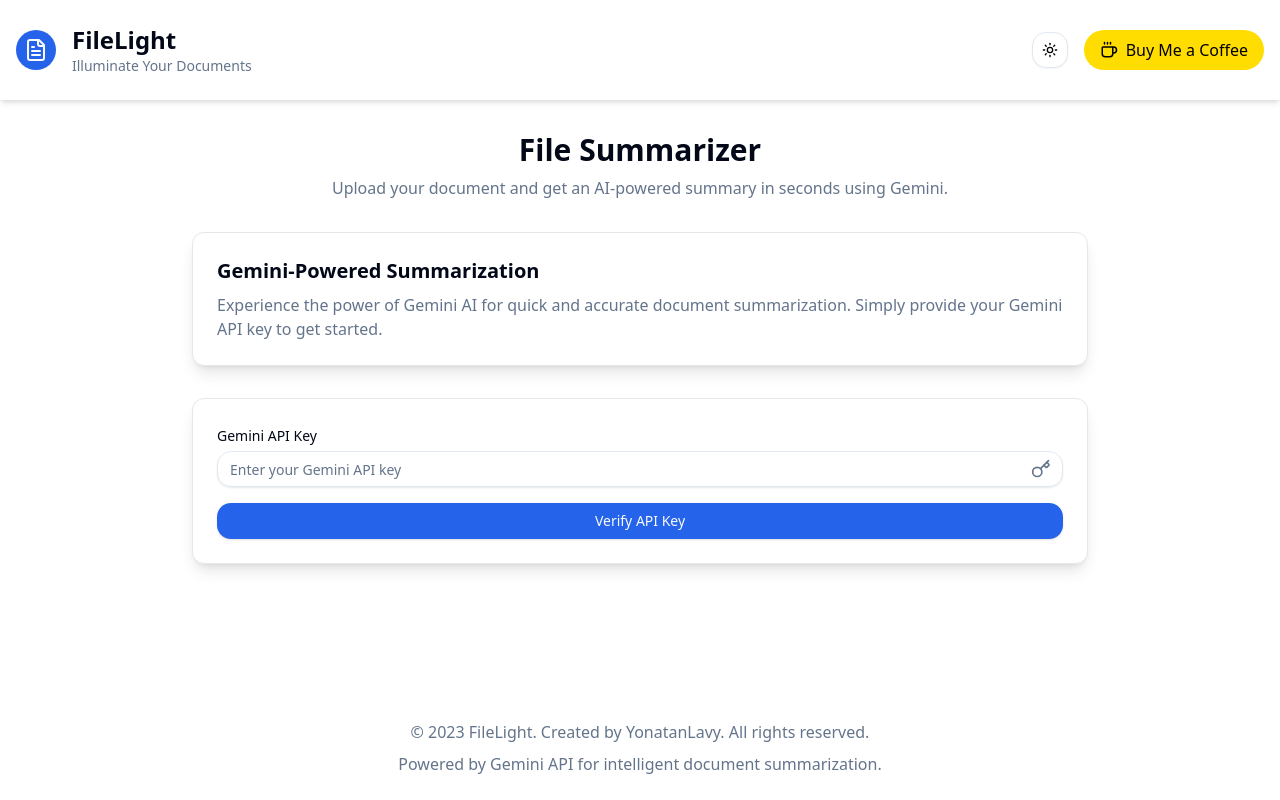
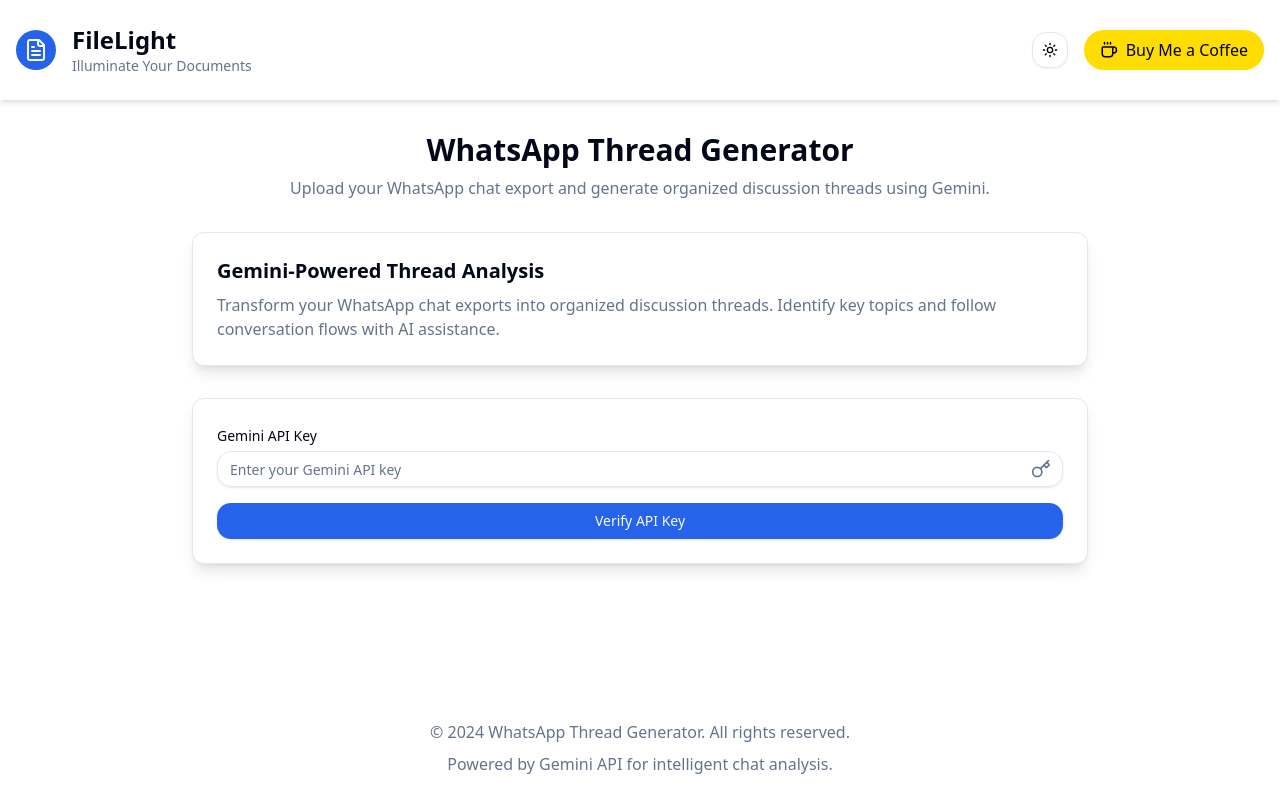
Before and after one commit to yehonatanyosefi/whatsapp-threads, a Next.js app: page / in a window 1280 px wide. Built offline with nearby package versions, Linux system fonts and the light colour scheme.

Commit message:
only accepting txt file for now

```diff
--- a/app/page.tsx
+++ b/app/page.tsx
@@ -8,18 +8,20 @@
 			<Header />
 			<main className="flex-grow container mx-auto px-4 py-8">
 				<div className="max-w-4xl mx-auto">
-					<h2 className="text-3xl font-bold mb-2 text-center text-foreground">File Summarizer</h2>
+					<h2 className="text-3xl font-bold mb-2 text-center text-foreground">
+						WhatsApp Thread Generator
+					</h2>
 					<p className="text-muted-foreground mb-8 text-center">
-						Upload your document and get an AI-powered summary in seconds using Gemini.
+						Upload your WhatsApp chat export and generate organized discussion threads using Gemini.
 					</p>
 					<Card className="mb-8 bg-card shadow-lg">
 						<CardContent className="p-6">
 							<h3 className="text-xl font-semibold mb-2 text-foreground">
-								Gemini-Powered Summarization
+								Gemini-Powered Thread Analysis
 							</h3>
 							<p className="text-muted-foreground">
-								Experience the power of Gemini AI for quick and accurate document summarization. Simply
-								provide your Gemini API key to get started.
+								Transform your WhatsApp chat exports into organized discussion threads. Identify key
+								topics and follow conversation flows with AI assistance.
 							</p>
 						</CardContent>
 					</Card>
@@ -28,8 +30,8 @@
 			</main>
 			<footer className="bg-card mt-8">
 				<div className="container mx-auto px-4 py-6 text-center text-muted-foreground">
-					<p>&copy; 2023 FileLight. Created by YonatanLavy. All rights reserved.</p>
-					<p className="mt-2">Powered by Gemini API for intelligent document summarization.</p>
+					<p>&copy; 2024 WhatsApp Thread Generator. All rights reserved.</p>
+					<p className="mt-2">Powered by Gemini API for intelligent chat analysis.</p>
 				</div>
 			</footer>
 		</div>
--- a/components/FileUploader.tsx
+++ b/components/FileUploader.tsx
@@ -70,15 +70,11 @@
 	const handleFileChange = async (event: React.ChangeEvent<HTMLInputElement>) => {
 		const selectedFile = event.target.files?.[0]
 		if (selectedFile) {
-			const allowedTypes = [
-				'text/plain',
-				'application/pdf',
-				'application/vnd.openxmlformats-officedocument.wordprocessingml.document',
-			]
+			const allowedTypes = ['text/plain']
 
 			if (!allowedTypes.includes(selectedFile.type)) {
 				toast.error('Invalid file type', {
-					description: 'Please upload a TXT, PDF, or DOCX file.',
+					description: 'Please upload a TXT file exported from WhatsApp.',
 				})
 				return
 			}
@@ -345,14 +341,14 @@
 										<p className="mb-2 text-sm text-muted-foreground">
 											<span className="font-semibold">Click to upload</span> or drag and drop
 										</p>
-										<p className="text-xs text-muted-foreground">TXT, PDF, DOCX (MAX. 10MB)</p>
+										<p className="text-xs text-muted-foreground">WhatsApp chat export (.txt)</p>
 									</div>
 									<input
 										id="file-upload"
 										type="file"
 										className="hidden"
 										onChange={handleFileChange}
-										accept=".txt,.pdf,.docx"
+										accept=".txt"
 									/>
 									<div className="absolute inset-0 bg-gradient-to-r from-primary/20 to-secondary/20 opacity-0 group-hover:opacity-100 transition-opacity" />
 								</label>
```
